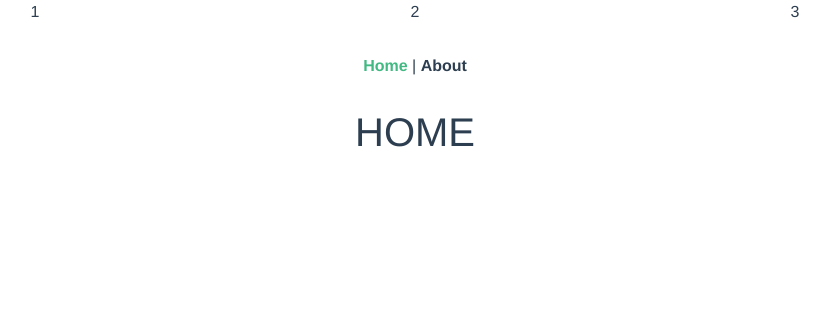
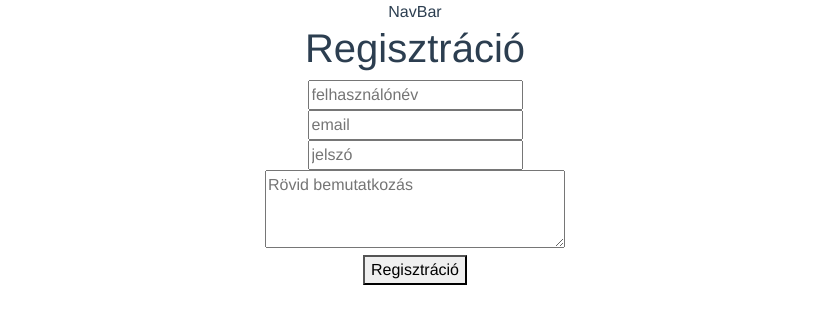
Before and after one commit to Miraglia00/modminers_vue, a Vue app: page / in a window 1280 px wide. Shown: the top 324 px of the page, without its empty margins (225-1055 px from the left). Built offline with nearby package versions, Linux system fonts and the light colour scheme.

Commit message:
BootstrapVue + Added register route, also included axios for api calls

```diff
--- a/package.json
+++ b/package.json
@@ -19,6 +19,7 @@
     "@vue/cli-plugin-eslint": "~4.3.0",
     "@vue/cli-plugin-router": "~4.3.0",
     "@vue/cli-service": "~4.3.0",
+    "axios": "^0.18.0",
     "babel-eslint": "^10.1.0",
     "bootstrap": "^4.3.1",
     "eslint": "^6.7.2",
@@ -28,6 +29,7 @@
     "portal-vue": "^2.1.6",
     "sass": "^1.19.0",
     "sass-loader": "^8.0.0",
+    "vue-cli-plugin-axios": "0.0.4",
     "vue-cli-plugin-bootstrap-vue": "~0.6.0",
     "vue-template-compiler": "^2.6.11"
   },
--- a/src/App.vue
+++ b/src/App.vue
@@ -1,10 +1,6 @@
 <template>
   <div id="app">
     <Navbar />
-    <div id="nav">
-      <router-link to="/">Home</router-link> |
-      <router-link to="/about">About</router-link>
-    </div>
     <router-view />
   </div>
 </template>
--- /dev/null
+++ b/src/api/Authentication.js
@@ -0,0 +1,7 @@
+import api from './api';
+
+export default {
+    register (payload) {
+        return api().post('user/register', payload)
+    }
+}
--- /dev/null
+++ b/src/api/api.js
@@ -0,0 +1,7 @@
+import axios from 'axios';
+
+export default () => {
+    return axios.create({
+        baseURL: 'http://localhost:3000/'
+    })
+}
--- a/src/components/Navbar.vue
+++ b/src/components/Navbar.vue
@@ -1,17 +1,7 @@
 <template>
-  <b-container>
-      <b-row>
-        <b-col>
-            1
-        </b-col>
-        <b-col>
-            2
-        </b-col>
-        <b-col>
-            3
-        </b-col>
-      </b-row>
-  </b-container>
+  <div>
+    NavBar
+  </div>
 </template>
 
 <script>
--- a/src/main.js
+++ b/src/main.js
@@ -1,6 +1,7 @@
 import '@babel/polyfill'
 import 'mutationobserver-shim'
 import Vue from 'vue'
+import './plugins/axios'
 import './plugins/bootstrap-vue'
 import App from './App.vue'
 import router from './router'
--- /dev/null
+++ b/src/plugins/axios.js
@@ -0,0 +1,61 @@
+"use strict";
+
+import Vue from 'vue';
+import axios from "axios";
+
+// Full config:  https://github.com/axios/axios#request-config
+// axios.defaults.baseURL = process.env.baseURL || process.env.apiUrl || '';
+// axios.defaults.headers.common['Authorization'] = AUTH_TOKEN;
+// axios.defaults.headers.post['Content-Type'] = 'application/x-www-form-urlencoded';
+
+let config = {
+  // baseURL: process.env.baseURL || process.env.apiUrl || ""
+  // timeout: 60 * 1000, // Timeout
+  // withCredentials: true, // Check cross-site Access-Control
+};
+
+const _axios = axios.create(config);
+
+_axios.interceptors.request.use(
+  function(config) {
+    // Do something before request is sent
+    return config;
+  },
+  function(error) {
+    // Do something with request error
+    return Promise.reject(error);
+  }
+);
+
+// Add a response interceptor
+_axios.interceptors.response.use(
+  function(response) {
+    // Do something with response data
+    return response;
+  },
+  function(error) {
+    // Do something with response error
+    return Promise.reject(error);
+  }
+);
+
+Plugin.install = function(Vue, /*options*/) {
+  Vue.axios = _axios;
+  window.axios = _axios;
+  Object.defineProperties(Vue.prototype, {
+    axios: {
+      get() {
+        return _axios;
+      }
+    },
+    $axios: {
+      get() {
+        return _axios;
+      }
+    },
+  });
+};
+
+Vue.use(Plugin)
+
+export default Plugin;
--- a/src/views/Home.vue
+++ b/src/views/Home.vue
@@ -1,13 +1,43 @@
 <template>
-  <div class="home">
-    <h1>HOME</h1>
-  </div>
+<div>
+  <h1>Regisztráció</h1>
+
+  <input type="text" v-model="username" name="username" placeholder="felhasználónév" /><br />
+  <input type="email" v-model="email" name="email" placeholder="email" /><br />
+  <input type="password" v-model="password" name="password" placeholder="jelszó" /><br />
+  <textarea name="indtroduction" v-model="intro" cols="30" rows="3" placeholder="Rövid bemutatkozás"></textarea><br />
+
+  <button @click="register">Regisztráció</button>
+</div>
 </template>
-
 
 <script>
 
+import Authentication from '../api/Authentication';
+
 export default {
-
+  data() {
+    return {
+      username: '',
+      email: '',
+      password: '',
+      intro: ''
+    }
+  },
+  methods: {
+    async register() {
+      try {
+        const response = await Authentication.register({
+          username: this.username,
+          email: this.email,
+          description: this.intro,
+          password: this.password
+        })
+         console.log(response.data)
+      }catch(err) {
+        console.log(err.response.data)
+      }
+    }
+  }
 }
 </script>
```
Also changed, not shown: 1 other file (tests, documents, lock files or other folders).
